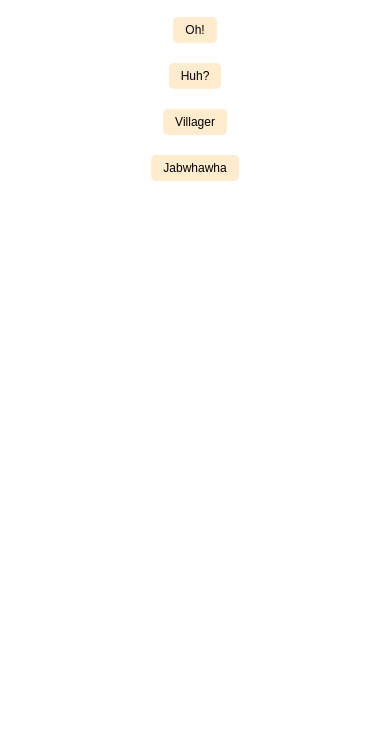
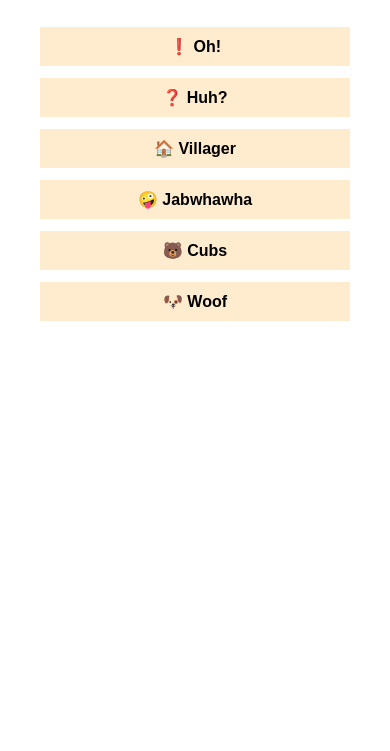
Before and after one commit to jlin-orange/sound-board-app, a plain HTML site: page index.html in a window 390 px wide. Shown: the part 93-844 px from the top of the page. Drawn offline with Linux system fonts and the light colour scheme.

Commit message:
v1.1.0 css grid, audio rework
- added buttons to CSS grid with 2 columns (responsive based on 768px screen)
- reworked audio element system to rely on JS. Buttons can be "spammed" now!

```diff
--- a/index.html
+++ b/index.html
@@ -6,18 +6,25 @@
   <title>Sound Board App</title>
   <link rel="stylesheet" href="style.css">
 </head>
+
 <body>
   <div>
-    <h1>Josh</h1>
-    <button onclick="document.getElementById('sound1').play();">Oh!</button><br>
-    <button onclick="document.getElementById('sound2').play();">Huh?</button><br>
-    <button onclick="document.getElementById('sound3').play();">Villager</button><br>
-    <button onclick="document.getElementById('sound4').play();">Jabwhawha</button><br>
+    <h1>Joshua</h1>
+
+    <div class="button-grid">
+      <button id="btn-oh">❗️ Oh!</button>
+      <button id="btn-huh">❓ Huh?</button>
+      <button id="btn-villager">🏠 Villager</button>
+      <button id="btn-jabwhawha">🤪 Jabwhawha</button>
+      <button id="btn-cubs">🐻 Cubs</button>
+      <button id="btn-woof">🐶 Woof</button>
+    </div>
+
   </div>
 
-  <audio id="sound1" src="sounds/oh.wav" preload="auto"></audio>
-  <audio id="sound2" src="sounds/huh.wav" preload="auto"></audio>
-  <audio id="sound3" src="sounds/villager.wav" preload="auto"></audio>
-  <audio id="sound4" src="sounds/jabwhawha.wav" preload="auto"></audio>
+
 </body>
+
+<script src="main.js"></script>
+
 </html>
--- a/main.js
+++ b/main.js
@@ -0,0 +1,25 @@
+// Audio factory function
+function createAndPlayAudio(filePath) {
+    const audio = new Audio(filePath);
+    audio.play();
+}
+
+// Map button IDs to sound file paths
+const soundMap = {
+    'btn-oh': 'sounds/oh.wav',
+    'btn-huh': 'sounds/huh.wav',
+    'btn-villager': 'sounds/villager.wav',
+    'btn-jabwhawha': 'sounds/jabwhawha.wav',
+    'btn-cubs': 'sounds/cubs.wav',
+    'btn-woof': 'sounds/woof.wav'
+};
+
+// Add event listeners for each button
+Object.keys(soundMap).forEach(id => {
+    const btn = document.getElementById(id);
+    if (btn) {
+        btn.addEventListener('click', () => {
+            createAndPlayAudio(soundMap[id]);
+        });
+    }
+});
--- a/style.css
+++ b/style.css
@@ -13,11 +13,10 @@ div {
 button {
   font-size: 1rem; /* 16px if the root font size is 16px */
   padding: 10px 20px;
-  margin: 10px;
   border: none;
-  border-radius: 5px;
   background-color: blanchedalmond;
   color: black;
+  font-weight: bold;
   cursor: pointer;
 }
 
@@ -25,17 +24,15 @@ button:hover {
   background-color: #fecf88;
 }
 
+.button-grid {
+  display: grid;
+  grid-template-columns: 1fr; /* 1 column by default */
+  gap: 0.75rem;
+}
+
 /* Responsive styles */
-@media (max-width: 768px) {
-  button {
-    font-size: 0.875rem; /* 14px */
-    padding: 8px 16px;
+@media (min-width: 768px) {
+  .button-grid {
+    grid-template-columns: 1fr 1fr; /* max 2 columns */
   }
 }
-
-@media (max-width: 480px) {
-  button {
-    font-size: 0.75rem; /* 12px */
-    padding: 6px 12px;
-  }
-}
```
